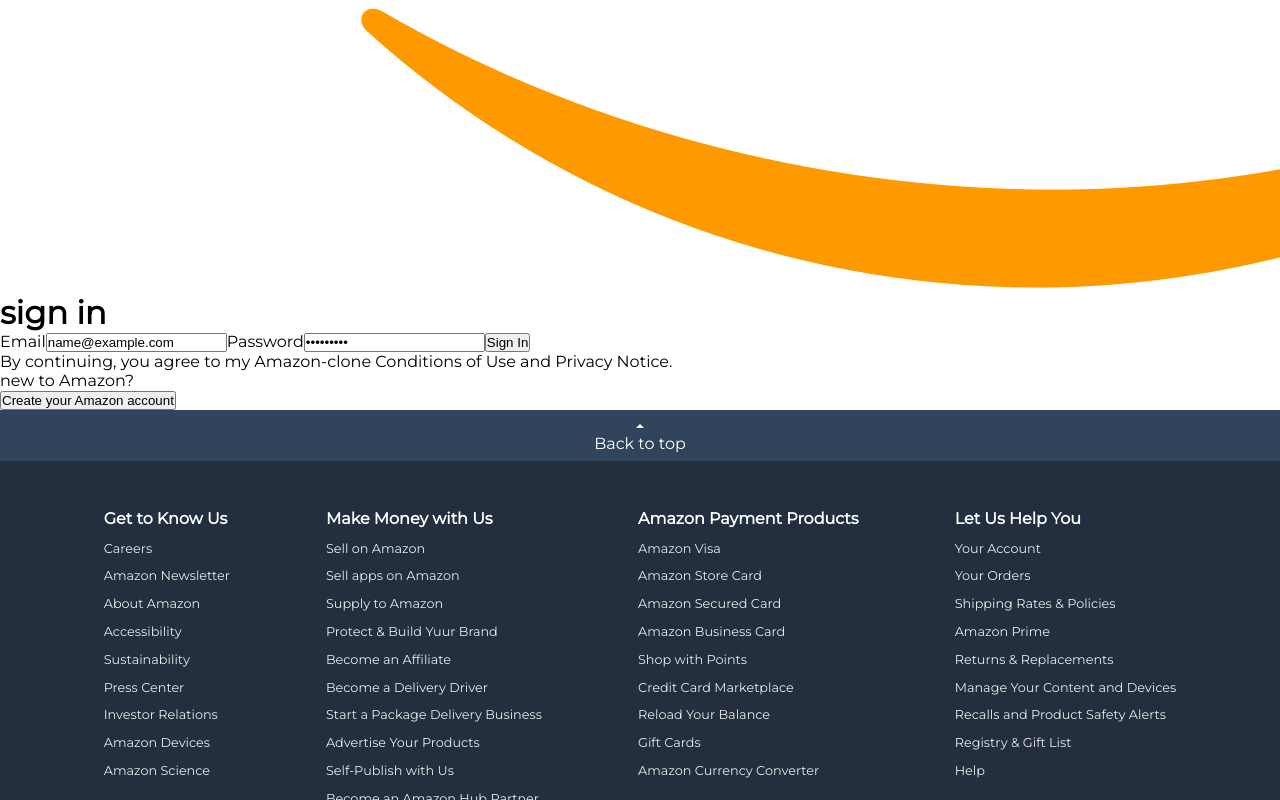
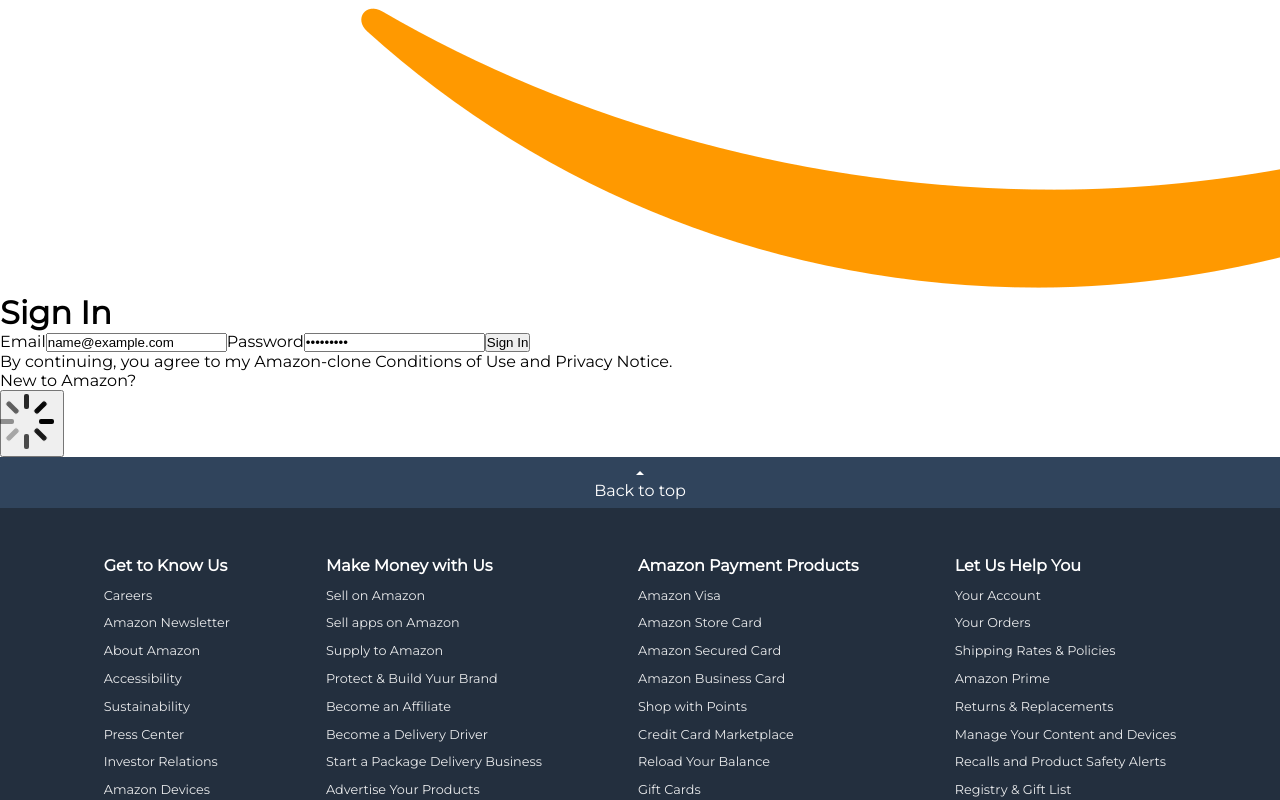
Before and after one commit to henokyohanesdev/Amazon-clone, a React (Vite) app in the folder react-amazon-clone/: page /auth in a window 1280 px wide. Both pictures are taken after typing "name@example.com", "Sample123" into the empty fields and a click on the button "Create your Amazon account". Shown: the part 583-1383 px from the top of the page. Built offline with nearby package versions, Linux system fonts and the light colour scheme; no server answers.

Commit message:
sign out page and functionality implemented.

```diff
--- a/react-amazon-clone/src/Components/Header/Header.jsx
+++ b/react-amazon-clone/src/Components/Header/Header.jsx
@@ -15,7 +15,7 @@ import styles from './Header.module.css'
 
 export default function Header() {
 
-  const [state, dispatch] = useContext(DataContext)
+  const [{ user, cart }, dispatch] = useContext(DataContext)
 
 
   return (
@@ -53,9 +53,13 @@ export default function Header() {
                 </div>
               </div>
             </a>
-            <Link to="/auth" className={styles.account}>
+
+
+
+            <Link to={user ? "/account" : "/auth"} className={styles.account}>
               <p className={styles.account_greeting}>
-                <span className={styles.greeting_text}>Hello,</span> Sign in
+                <span className={styles.greeting_text}>Hello, </span>
+                {user ? (user?.email?.split("@")[0]) : 'Sign in'}
                 <span className={styles.account_icon}>
                   <IoIosArrowForward />
                   <MdAccountBox size={40} />
@@ -72,7 +76,8 @@ export default function Header() {
             <Link to="/cart" className={styles.cart}>
               <BiCartAdd size={45} />
               <span className={styles.cart_count}>
-                {state.cart.reduce((total, item) => total + item.quantity, 0)}
+                {cart ? cart.reduce((total, item) => total + item.quantity, 0)
+                  : 0}
               </span>
               <p className={styles.cart_text}>Cart</p>
             </Link>
--- a/react-amazon-clone/src/Routes.jsx
+++ b/react-amazon-clone/src/Routes.jsx
@@ -2,6 +2,7 @@ import React from 'react'
 import { BrowserRouter as Router, Routes, Route } from 'react-router-dom'
 import Landing from './pages/Landing/Landing'
 import Auth from './pages/Auth/Auth'
+import Account from './pages/Auth/Account'
 import Payment from './pages/Payment/Payment'
 import Orders from './pages/Orders/Orders'
 import Cart from './pages/Cart/Cart'
@@ -14,6 +15,7 @@ export default function Routing() {
       <Routes>
         <Route exact path='/' element={<Landing />} />
         <Route exact path='/auth' element={<Auth />} />
+        <Route exact path='/account' element={<Account />} />
         <Route exact path='/payment' element={<Payment />} />
         <Route exact path='/orders' element={<Orders />} />
         <Route exact path='/cart' element={<Cart />} />
--- /dev/null
+++ b/react-amazon-clone/src/pages/Auth/Account.jsx
@@ -0,0 +1,12 @@
+import React from 'react'
+import styles from './Auth.module.css'
+import { auth } from '../../utils/firebase'
+import { Link } from 'react-router-dom'
+
+export default function Account() {
+  return (
+    <div>
+      <Link to='/auth' className={styles.button} onClick={() => auth.signOut()}>sign out</Link>
+    </div>
+  )
+}
--- a/react-amazon-clone/src/pages/Auth/Auth.jsx
+++ b/react-amazon-clone/src/pages/Auth/Auth.jsx
@@ -1,73 +1,183 @@
-import React, { useState, useContext } from 'react'
-import Layout from '../../Components/Layout/Layout'
-import logo from '../../assets/amazon-logo.png'
-import { Link } from 'react-router-dom'
-import { auth } from '../../utils/firebase'
-import styles from './Auth.module.css'
-import { signInWithEmailAndPassword, createUserWithEmailAndPassword } from 'firebase/auth'
-import { DataContext } from '../../Components/DataProvider/DataProvider'
-import { ActionTypes } from '../../utils/actionType'
+import React, { useState, useContext } from "react";
+import Layout from "../../Components/Layout/Layout";
+import logo from "../../assets/amazon-logo.png";
+import { Link, useNavigate } from "react-router-dom";
+import { auth } from "../../utils/firebase";
+import styles from "./Auth.module.css";
+import {
+  signInWithEmailAndPassword,
+  createUserWithEmailAndPassword,
+} from "firebase/auth";
+import { DataContext } from "../../Components/DataProvider/DataProvider";
+import { ActionTypes } from "../../utils/actionType";
+import { FadeLoader } from "react-spinners";
 
 export default function Auth() {
+  const [email, setEmail] = useState("");
+  const [password, setPassword] = useState("");
+  const [error, setError] = useState("");
+  const [loading, setLoading] = useState({ signin: false, signup: false });
 
-  const [email, setEmail] = React.useState('')
-  const [password, setPassword] = React.useState('')
-  const [error, setError] = React.useState('')
-
-  const [{ user }, dispatch] = useContext(DataContext)
-
-  console.log(user);
+  const [{ user }, dispatch] = useContext(DataContext);
+  const navigate = useNavigate();
 
   const handleAuth = async (e) => {
-    e.preventDefault()
-    if (e.target.name === 'signin') {
-      signInWithEmailAndPassword(auth, email, password)
-        .then((userCredential) => {
-          // Signed in
-          dispatch({ type: ActionTypes.SET_USER, user: userCredential.user })
-          console.log(user)
-        })
-        .catch((error) => {
-          const errorCode = error.code
-          const errorMessage = error.message
-          console.log(errorCode, errorMessage)
-        })
+    e.preventDefault();
 
+    if (!email || !password) {
+      setError("Email and Password are required");
+      return;
     }
-    else {
-      createUserWithEmailAndPassword(auth, email, password)
-        .then((userCredential) => {
-          // Signed in
-          dispatch({ type: ActionTypes.SET_USER, user: userCredential.user })
-          console.log(user)
-        })
-        .catch((error) => {
-          const errorCode = error.code
-          const errorMessage = error.message
-          console.log(errorCode, errorMessage)
-        })
 
+    const actionType = e.target.name === "signin" ? "signin" : "signup";
+    setLoading({ ...loading, [actionType]: true });
+
+    try {
+      const userCredential =
+        actionType === "signin"
+          ? await signInWithEmailAndPassword(auth, email, password)
+          : await createUserWithEmailAndPassword(auth, email, password);
+
+      dispatch({ type: ActionTypes.SET_USER, user: userCredential.user });
+      setLoading({ ...loading, [actionType]: false });
+      navigate("/");
+    } catch (error) {
+      setError(error.message);
+      setLoading({ ...loading, [actionType]: false });
     }
-  }
+  };
 
   return (
     <Layout>
       <div>
-        <Link to="/"><img src={logo} alt="Amazon logo" className={styles.logo} /></Link>
+        <Link to="/">
+          <img src={logo} alt="Amazon logo" className={styles.logo} />
+        </Link>
         <div className={styles.container}>
-          <h1 className={styles.title}>sign in</h1>
+          <h1 className={styles.title}>Sign In</h1>
           <form>
-            <label className={styles.label} htmlFor='email'>Email</label>
-            <input type="email" className={styles.input} value={email} onChange={(e) => setEmail(e.target.value)} />
-            <label className={styles.label} htmlFor='password'>Password</label>
-            <input type="password" className={styles.input} value={password} onChange={(e) => setPassword(e.target.value)} />
-            <button className={styles.button} name='signin' type='submit' onClick={handleAuth}>Sign In</button>
+            <label className={styles.label} htmlFor="email">
+              Email
+            </label>
+            <input
+              type="email"
+              className={styles.input}
+              value={email}
+              onChange={(e) => setEmail(e.target.value)}
+            />
+            <label className={styles.label} htmlFor="password">
+              Password
+            </label>
+            <input
+              type="password"
+              className={styles.input}
+              value={password}
+              onChange={(e) => setPassword(e.target.value)}
+            />
+            <button
+              className={styles.button}
+              name="signin"
+              type="button"
+              onClick={handleAuth}
+            >
+              {loading.signin ? <FadeLoader /> : "Sign In"}
+            </button>
           </form>
-          <p className={styles.text}>By continuing, you agree to my Amazon-clone Conditions of Use and Privacy Notice.</p>
-          <p>new to Amazon?</p>
-          <button className={styles.button} name='signup' type='submit' onClick={handleAuth}>Create your Amazon account</button>
+          <p className={styles.text}>
+            By continuing, you agree to my Amazon-clone Conditions of Use and
+            Privacy Notice.
+          </p>
+          <p>New to Amazon?</p>
+          <button
+            className={styles.button}
+            name="signup"
+            type="button"
+            onClick={handleAuth}
+          >
+            {loading.signup ? <FadeLoader /> : "Create your Amazon account"}
+          </button>
         </div>
+        {error && <span className={styles.error}>{error}</span>}
       </div>
     </Layout>
-  )
+  );
 }
+
+// import React, { useState, useContext } from 'react'
+// import Layout from '../../Components/Layout/Layout'
+// import logo from '../../assets/amazon-logo.png'
+// import { Link, useNavigate } from 'react-router-dom'
+// import { auth } from '../../utils/firebase'
+// import styles from './Auth.module.css'
+// import { signInWithEmailAndPassword, createUserWithEmailAndPassword } from 'firebase/auth'
+// import { DataContext } from '../../Components/DataProvider/DataProvider'
+// import { ActionTypes } from '../../utils/actionType'
+// import { FadeLoader } from 'react-spinners'
+
+// export default function Auth() {
+
+//   const [email, setEmail] = React.useState('')
+//   const [password, setPassword] = React.useState('')
+//   const [error, setError] = React.useState('')
+//   const [loading, setLoading] = React.useState({signin: false, signup: false})
+
+//   const [{ user }, dispatch] = useContext(DataContext)
+//   const navigate = useNavigate()
+
+//   const handleAuth = async (e) => {
+//     e.preventDefault()
+//     if (e.target.name === 'signin') {
+//       setLoading({...loading, signin: true})
+//       signInWithEmailAndPassword(auth, email, password)
+//         .then((userCredential) => {
+//           // Signed in
+//           dispatch({ type: ActionTypes.SET_USER, user: userCredential.user })
+//           setLoading({...loading, signin: false})
+//           navigate('/')
+//         })
+//         .catch((error) => {
+//           setError(error.message)
+//           setLoading({...loading, signin: false})
+//           console.log(error.message)
+//         })
+//     }
+
+//     else {
+//       setLoading({...loading, signup: true})
+//       createUserWithEmailAndPassword(auth, email, password)
+//         .then((userCredential) => {
+//           // Signed in
+//           dispatch({ type: ActionTypes.SET_USER, user: userCredential.user })
+//           setLoading({...loading, signup: false})
+//           navigate('/')
+//         })
+//         .catch((error) => {
+//           setError(error.message)
+//           setLoading({...loading, signup: false})
+//           console.log(error.message)
+//         })
+//     }
+//   }
+
+//   return (
+//     <Layout>
+//       <div>
+//         <Link to="/"><img src={logo} alt="Amazon logo" className={styles.logo} /></Link>
+//         <div className={styles.container}>
+//           <h1 className={styles.title}>sign in</h1>
+//           <form>
+//             <label className={styles.label} htmlFor='email'>Email</label>
+//             <input type="email" className={styles.input} value={email} onChange={(e) => setEmail(e.target.value)} />
+//             <label className={styles.label} htmlFor='password'>Password</label>
+//             <input type="password" className={styles.input} value={password} onChange={(e) => setPassword(e.target.value)} />
+//             <button className={styles.button} name='signin' type='submit' onClick={handleAuth}>{loading.signin ? (<FadeLoader />) : 'Sign In'}</button>
+//           </form>
+//           <p className={styles.text}>By continuing, you agree to my Amazon-clone Conditions of Use and Privacy Notice.</p>
+//           <p>new to Amazon?</p>
+//           <button className={styles.button} name='signup' type='submit' onClick={handleAuth}>{loading.signup ? (<FadeLoader />) : 'Create your Amazon account'}</button>
+//         </div>
+//           {error && <span className={styles.error}>{error}</span>}
+//       </div>
+//     </Layout>
+//   )
+// }
```
Also changed, not shown: react-amazon-clone/src/App.jsx (+18 -2 lines).
